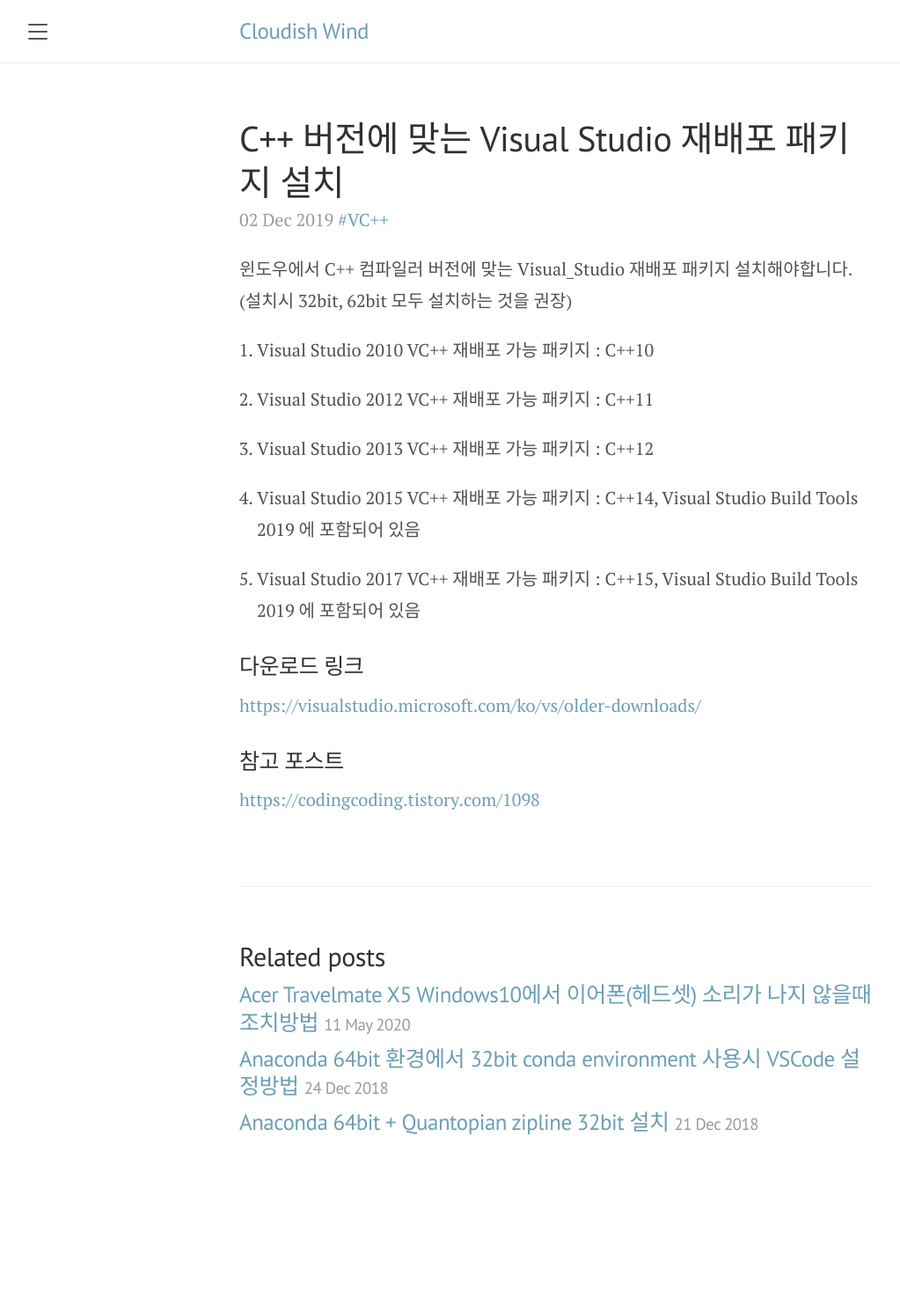
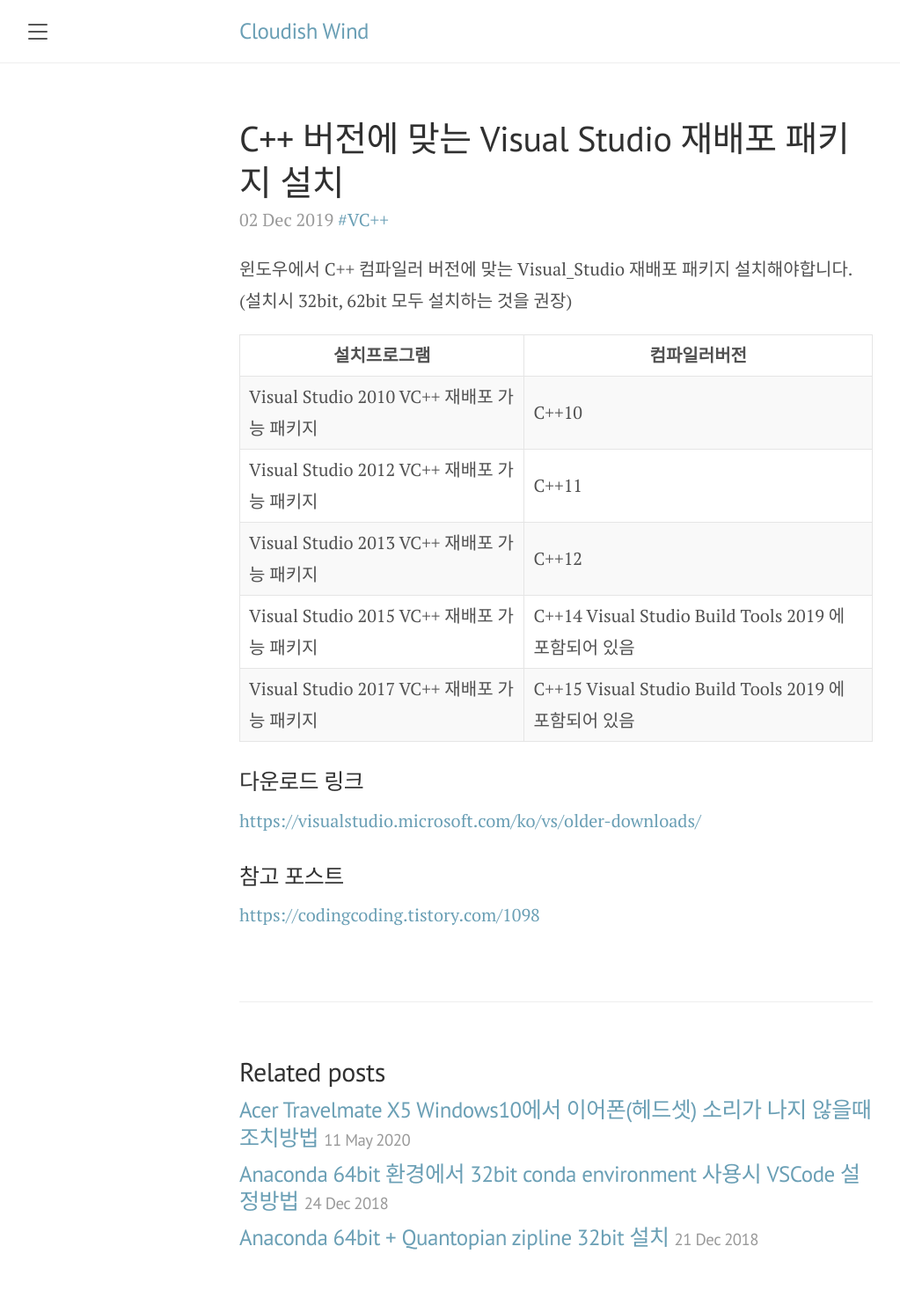
Before and after one commit to cloudishwind/cloudishwind.github.io, a Jekyll site: the page built from _posts/notes/2019-12-02-C++ 버전에 맞는 Visual Studio 재배포 패키지 설치.md, in a window 1280 px wide. Shown: the whole page at 88% size, without its empty margins (8-1031 px from the left). Built offline with Jekyll 4.4.1, drawn with Linux system fonts in a browser that asks for light colours; before the commit the page ends 1352 px from its top, so only the background shows below that.

Commit message:
Update 2019-12-02-C++ 버전에 맞는 Visual Studio 재배포 패키지 설치.md

```diff
--- a/_posts/notes/2019-12-02-C++ 버전에 맞는 Visual Studio 재배포 패키지 설치.md
+++ b/_posts/notes/2019-12-02-C++ 버전에 맞는 Visual Studio 재배포 패키지 설치.md
@@ -7,15 +7,13 @@
 윈도우에서 C++ 컴파일러 버전에 맞는 Visual_Studio 재배포 패키지 설치해야합니다.
 (설치시 32bit, 62bit 모두 설치하는 것을 권장)
 
-1. Visual Studio 2010 VC++ 재배포 가능 패키지 : C++10
-
-2. Visual Studio 2012 VC++ 재배포 가능 패키지 : C++11
-
-3. Visual Studio 2013 VC++ 재배포 가능 패키지 : C++12
-
-4. Visual Studio 2015 VC++ 재배포 가능 패키지 : C++14, Visual Studio Build Tools 2019 에 포함되어 있음
-
-5. Visual Studio 2017 VC++ 재배포 가능 패키지 : C++15, Visual Studio Build Tools 2019 에 포함되어 있음
+|설치프로그램|컴파일러버전|
+|---|---|
+| Visual Studio 2010 VC++ 재배포 가능 패키지 | C++10 |
+| Visual Studio 2012 VC++ 재배포 가능 패키지 | C++11 |
+| Visual Studio 2013 VC++ 재배포 가능 패키지 | C++12 |
+| Visual Studio 2015 VC++ 재배포 가능 패키지 | C++14 Visual Studio Build Tools 2019 에 포함되어 있음 |
+| Visual Studio 2017 VC++ 재배포 가능 패키지 | C++15 Visual Studio Build Tools 2019 에 포함되어 있음 |
 
 
 ### 다운로드 링크
```
